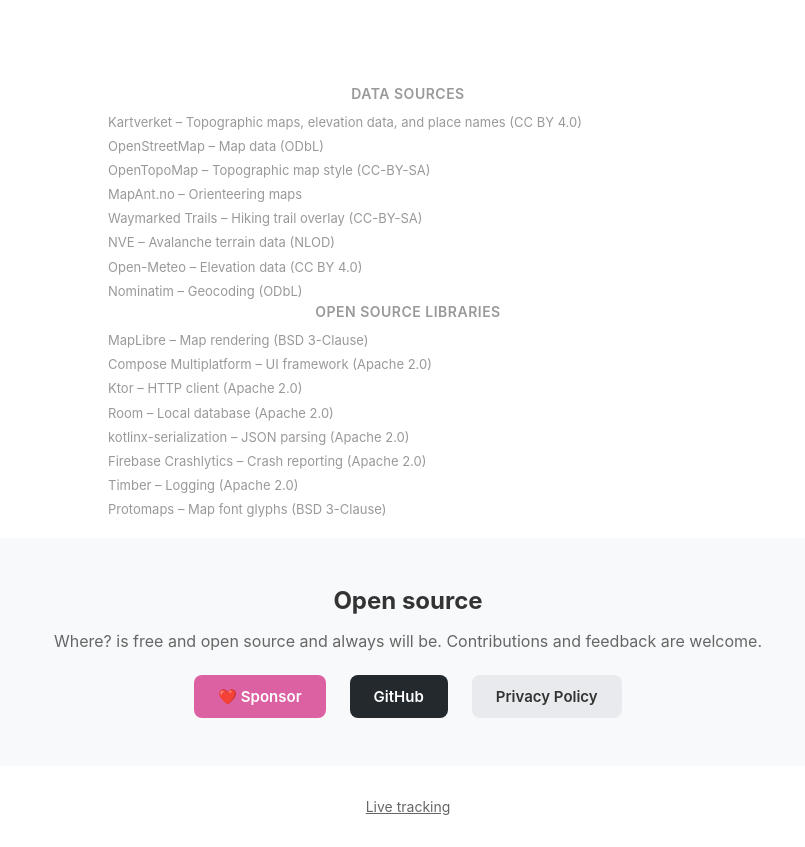
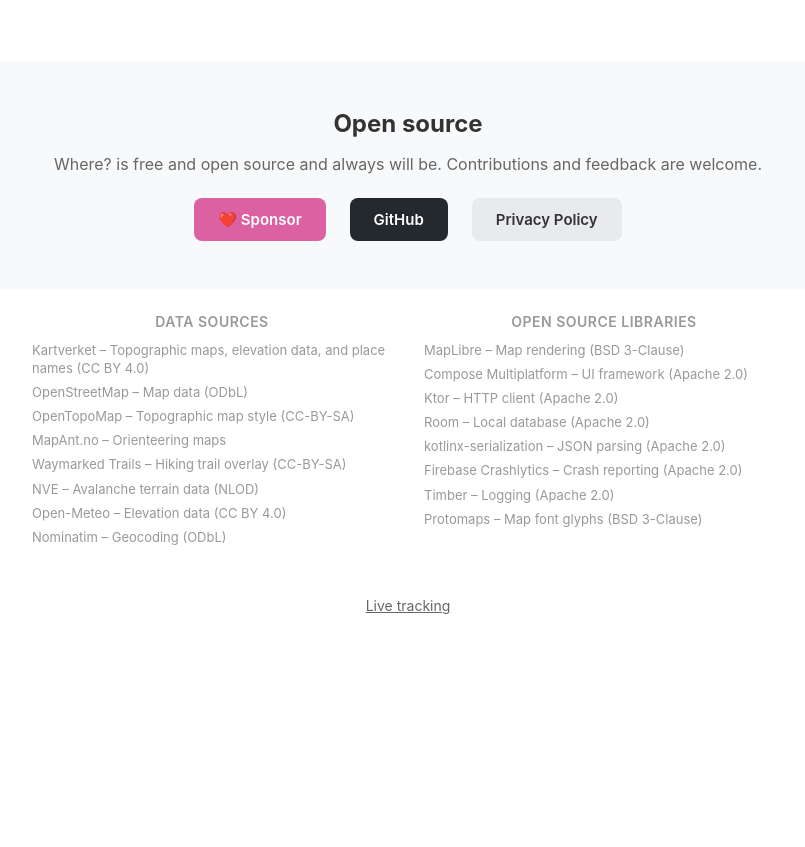
Before and after one commit to henrik242/where, a website: page web/src/public/about.html in a window 1280 px wide. Shown: the part 993-1840 px from the top of the page, without its empty margins (232-1037 px from the left). After the commit the page ends 1639 px from the top, so only its background shows below. Drawn offline with Linux system fonts and the light colour scheme.

Commit message:
Move data sources and libraries to bottom of about page in side-by-side layout

```diff
--- a/web/src/public/about.html
+++ b/web/src/public/about.html
@@ -138,6 +138,11 @@
             max-width: 800px;
             margin: 0 auto;
             padding: 24px 24px 16px;
+            display: flex;
+            gap: 32px;
+        }
+        .data-sources .data-col {
+            flex: 1;
         }
         .data-sources h3 {
             font-size: 14px;
@@ -150,8 +155,6 @@
         }
         .data-sources ul {
             list-style: none;
-            max-width: 600px;
-            margin: 0 auto;
         }
         .data-sources li {
             padding: 3px 0;
@@ -170,6 +173,7 @@
             .hero h1 { font-size: 32px; }
             .hero p { font-size: 17px; }
             .features { padding: 40px 16px; }
+            .data-sources { flex-direction: column; }
         }
     </style>
 </head>
@@ -224,7 +228,18 @@
         </div>
     </div>
 
+    <div class="cta">
+        <h2>Open source</h2>
+        <p>Where? is free and open source and always will be. Contributions and feedback are welcome.</p>
+        <div class="links">
+            <a href="https://github.com/sponsors/henrik242" class="link-sponsor">&#x2764;&#xfe0f; Sponsor</a>
+            <a href="https://github.com/henrik242/where" class="link-github">GitHub</a>
+            <a href="/privacy" class="link-privacy">Privacy Policy</a>
+        </div>
+    </div>
+
     <div class="data-sources">
+        <div class="data-col">
             <h3>Data Sources</h3>
             <ul>
                 <li><a href="https://www.kartverket.no">Kartverket</a> &ndash; Topographic maps, elevation data, and place names (CC BY 4.0)</li>
@@ -236,7 +251,8 @@
                 <li><a href="https://open-meteo.com">Open-Meteo</a> &ndash; Elevation data (CC BY 4.0)</li>
                 <li><a href="https://nominatim.openstreetmap.org">Nominatim</a> &ndash; Geocoding (ODbL)</li>
             </ul>
-
+        </div>
+        <div class="data-col">
             <h3>Open Source Libraries</h3>
             <ul>
                 <li><a href="https://maplibre.org">MapLibre</a> &ndash; Map rendering (BSD 3-Clause)</li>
@@ -249,15 +265,6 @@
                 <li><a href="https://protomaps.com">Protomaps</a> &ndash; Map font glyphs (BSD 3-Clause)</li>
             </ul>
         </div>
-
-    <div class="cta">
-        <h2>Open source</h2>
-        <p>Where? is free and open source and always will be. Contributions and feedback are welcome.</p>
-        <div class="links">
-            <a href="https://github.com/sponsors/henrik242" class="link-sponsor">&#x2764;&#xfe0f; Sponsor</a>
-            <a href="https://github.com/henrik242/where" class="link-github">GitHub</a>
-            <a href="/privacy" class="link-privacy">Privacy Policy</a>
-        </div>
     </div>
 
     <footer>
```
Lines whose indentation alone changed are shown as unchanged.
